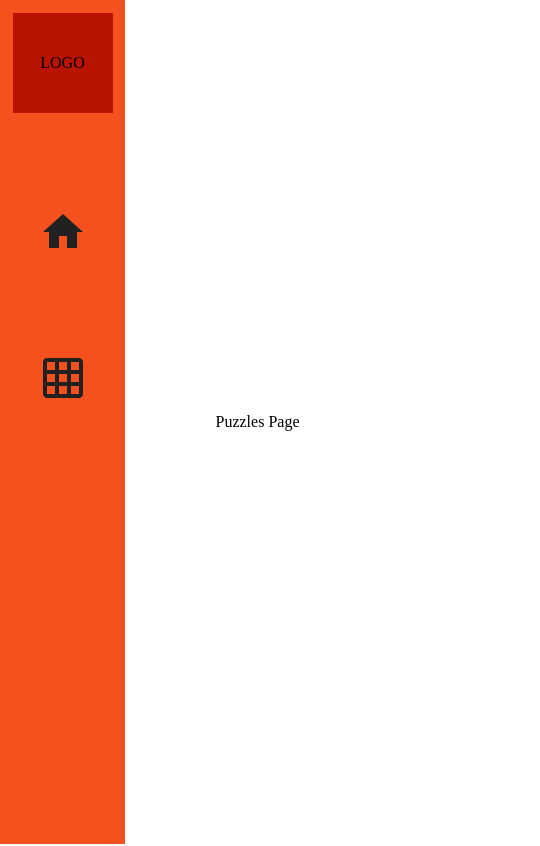
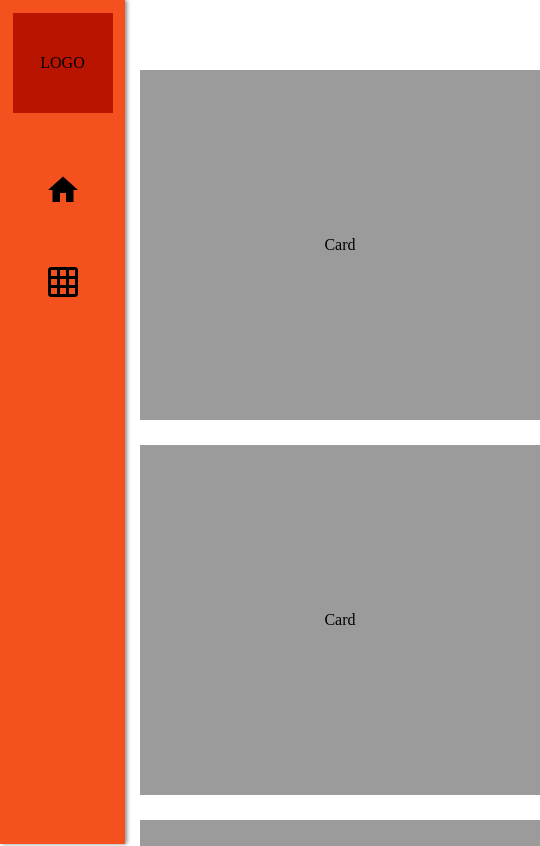
Before and after one commit to irbab00n/sudoku-redux, a React app: page /puzzles in a window 390 px wide. Shown: the top 846 px of the page, 540 px wide, since content can reach past the window. Built offline with nearby package versions, Linux system fonts and the light colour scheme.

Commit message:
sidebar positioning fixed
- Added a responsive card grid to display all of the puzzles for the user to select

```diff
--- a/client/components/Puzzles.jsx
+++ b/client/components/Puzzles.jsx
@@ -4,7 +4,19 @@ const Puzzles = () => {
 
   return (
 
-    <div className="display-flex-column flex-align-center flex-justify-center fh fw">Puzzles Page</div>
+    <div className="display-flex-column page-body fh fw">
+      <div className="card-grid display-flex-column flex-justify-center">
+        <div className="card display-flex-column flex-align-center flex-justify-center">
+          Card
+        </div>
+        <div className="card display-flex-column flex-align-center flex-justify-center">
+          Card
+        </div>
+        <div className="card display-flex-column flex-align-center flex-justify-center">
+          Card
+        </div>
+      </div>
+    </div>
 
   );
 
--- a/client/components/Sidebar.jsx
+++ b/client/components/Sidebar.jsx
@@ -10,28 +10,32 @@ export default class Sidebar extends React.Component {
     return (
 
       <div id="sidebar" className="bg-orange-default display-flex-column fh fw">
-        <span id="sidebar-logo" className="display-flex-row flex-align-center flex-justify-center bg-orange-dark">
+        <span id="sidebar-logo" className="display-flex-row flex-align-center flex-justify-center bg-orange-dark no-select">
           LOGO
         </span>
 
-        <div id="sidebar-navigation" className="display-flex-column flex-justify-around">
+        <div id="sidebar-navigation" className="display-flex-column flex-justify-around flex-align-center">
 
           <a href="/">
+            <label title="Go to the Home Page">
               <button className="sidebar-navigation-button bg-orange-default">
-              <svg fill="#212121" height="48" viewBox="0 0 24 24" width="48" xmlns="http://www.w3.org/2000/svg">
+                <svg fill="#212121" height="36" viewBox="0 0 24 24" width="36" xmlns="http://www.w3.org/2000/svg">
                   <path d="M10 20v-6h4v6h5v-8h3L12 3 2 12h3v8z"/>
                   <path d="M0 0h24v24H0z" fill="none"/>
                 </svg>
               </button>
+            </label>
           </a>
 
           <a href="/puzzles">
+            <label title="View all Puzzles">
               <button className="sidebar-navigation-button bg-orange-default">
-              <svg fill="#212121" height="48" viewBox="0 0 24 24" width="48" xmlns="http://www.w3.org/2000/svg">
+                <svg fill="#212121" height="36" viewBox="0 0 24 24" width="36" xmlns="http://www.w3.org/2000/svg">
                   <path d="M0 0h24v24H0z" fill="none"/>
                   <path d="M20 2H4c-1.1 0-2 .9-2 2v16c0 1.1.9 2 2 2h16c1.1 0 2-.9 2-2V4c0-1.1-.9-2-2-2zM8 20H4v-4h4v4zm0-6H4v-4h4v4zm0-6H4V4h4v4zm6 12h-4v-4h4v4zm0-6h-4v-4h4v4zm0-6h-4V4h4v4zm6 12h-4v-4h4v4zm0-6h-4v-4h4v4zm0-6h-4V4h4v4z"/>
                 </svg>
               </button>
+            </label>
           </a>
 
         </div>
--- a/client/components/WelcomePage.jsx
+++ b/client/components/WelcomePage.jsx
@@ -4,7 +4,9 @@ const WelcomePage = () => {
 
   return (
 
-    <div className="display-flex-column flex-align-center flex-justify-center fh fw">Welcome Page</div>
+    <div className="display-flex-column flex-align-center flex-justify-center fh fw">
+      Welcome Page
+    </div>
 
   );
 
--- a/public/style.css
+++ b/public/style.css
@@ -4,12 +4,25 @@ html, body {
   width: 100%;
 }
 
-svg:hover {
-  fill: #313131;
+button {
+  cursor: pointer;
+  padding: 0;
+  margin: 0;
 }
 
 button:focus {
   outline-color: #b91400;
+}
+
+div {
+  box-sizing: border-box;
+}
+
+.no-select {
+  -webkit-user-select: none;
+  -ms-user-select: none;
+  -moz-user-select: none;
+  user-select: none;
 }
 
 .bg-orange-default {
@@ -30,6 +43,12 @@ button:focus {
 
 .fw {
   width: 100%;
+}
+
+.page-body {
+  position: relative;
+  left: 125px;
+  margin: 20px 145px 20px 20px;
 }
 
 /* Flexbox types */
@@ -71,9 +90,11 @@ button:focus {
   justify-content: space-around;
 }
 
-
+/* Sidebar */
 
 #sidebar {
+  position: fixed;
+  box-shadow: 2px 0px 4px #888888;
   min-width: 125px;
   max-width: 125px;
 }
@@ -87,17 +108,40 @@ button:focus {
 #sidebar-navigation {
   justify-content: space-evenly;
   margin: 12.5px;
-  height: 337.5px;
+  height: 200px;
   width: 100px;
 }
 
 .sidebar-navigation-button {
   border-radius: 5px;
   border-width: 0px;
-  height: 100px;
-  width: 100px;
+  height: 75px;
+  width: 75px;
 }
 
 .sidebar-navigation-button:hover {
   background-color: #ff844c;
+  fill: #413131;
 }
+
+.sidebar-navigation-button > svg {
+  fill: inherit;
+}
+
+
+/* Card Grid */
+
+.card-grid {
+  margin: 50px auto auto 0;
+  display: grid;
+  width: 100%;
+  max-width: 1500px;
+  grid-template-columns: repeat(auto-fill, 400px);
+  grid-gap: 25px;
+}
+
+.card {
+  height: 350px;
+  width: 400px;
+  background-color: rgba(155, 155, 155, 1.0);
+}
```
Lines whose indentation alone changed are shown as unchanged.
